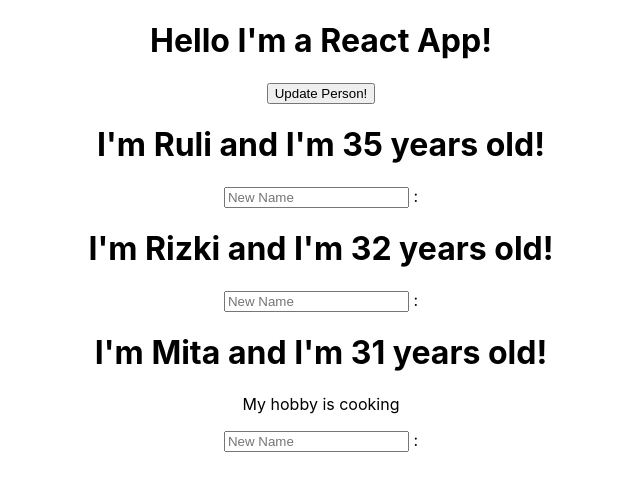
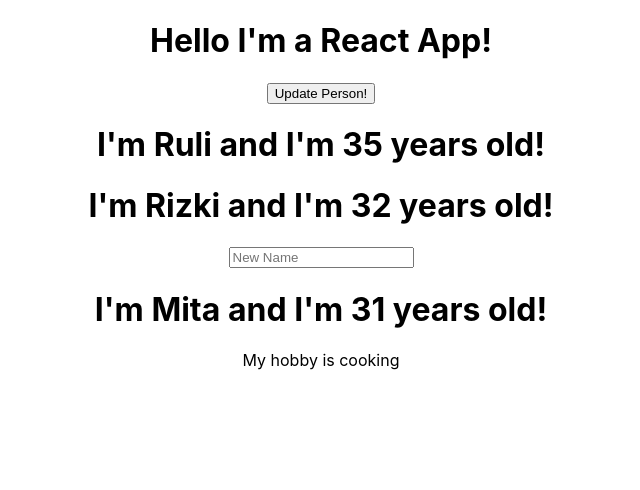
Before and after one commit to rizki113070213/react-complete-guide, a React (Create React App) app: page / in a window 1280 px wide. Shown: the top 490 px of the page, without its empty margins (319-959 px from the left). Built offline with nearby package versions, Linux system fonts and the light colour scheme.

Commit message:
update version of adding two way binding

```diff
--- a/src/Person/Person.js
+++ b/src/Person/Person.js
@@ -5,7 +5,10 @@ const person = (props) => {
     <div onClick={props.click}>
       <h1>I'm {props.name} and I'm {props.age} years old!</h1>
       <p>{props.children}</p>
-      <input type="text" placeholder="New Name" onChange={props.change}/> :
+      {props.name === "Ruli" || props.name === "Fakhrul" || props.name === "Oji" || props.name === "Mita" ?
+          null :
+          <input type="text" placeholder="New Name" onChange={props.change}/>
+      }
     </div>
   )
 }
```
